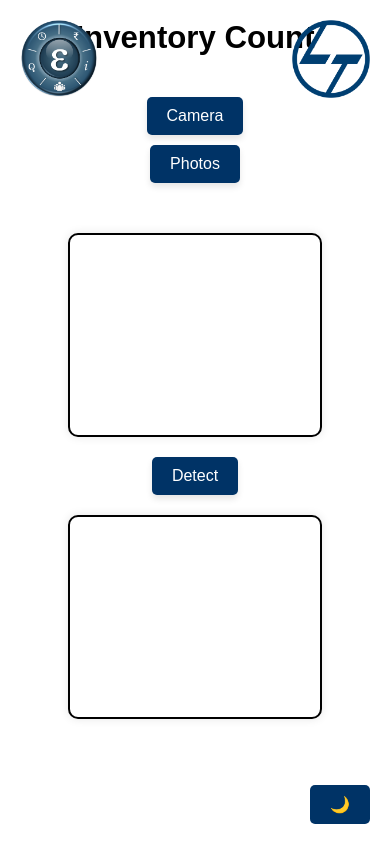
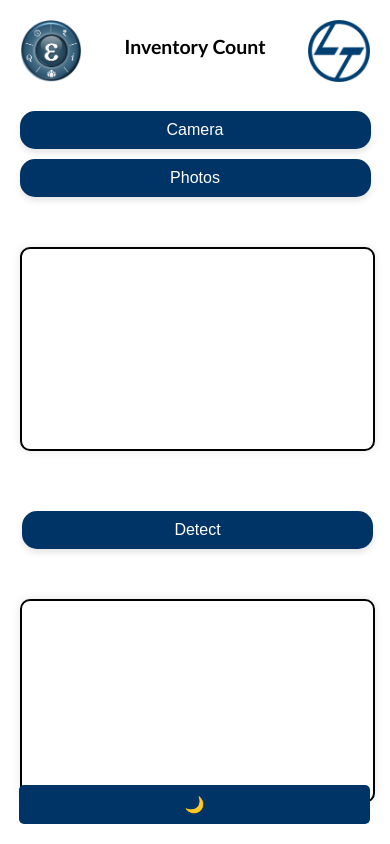
Before and after one commit to Aryannaik217/onnx-tool, a Flask app: page / in a window 390 px wide. Run offline with Flask 3, Linux system fonts and the light colour scheme.

Commit message:
Update styles.css

```diff
--- a/static/styles.css
+++ b/static/styles.css
@@ -1,3 +1,8 @@
+:root {
+    --title-size: 5vw;
+    --logo-width: 10vw;
+}
+
 body {
     font-family: Arial, sans-serif;
     display: flex;
@@ -11,11 +16,12 @@
 }
 
 h1 {
-    font-size: 6vw; /* Responsive font size based on viewport width */
+    font-size: var(--title-size); /* Responsive font size based on viewport width */
     color: #000;
-    margin-top: 20px;
+    margin-top: 35px;
     transition: color 0.3s;
     text-align: center; /* Center the title text */
+    font-family:Calibri;
 }
 
 .top-container {
@@ -26,7 +32,7 @@
 }
 
 .button {
-    padding: 10px 20px;
+    padding: 10px 60px;
     border: none;
     background-color: #003366;
     color: #fff;
@@ -52,8 +58,8 @@
 }
 
 .container {
-    width: 30%;
-    height: 200px;
+    width: 32%;
+    height: 270px;
     display: flex;
     flex-direction: column;
     align-items: center;
@@ -63,6 +69,15 @@
     border-radius: 10px;
     margin: 20px;
     position: relative;
+}
+
+#left-container {
+    position: relative;
+}
+
+#left-container .button {
+    position: absolute;
+    top: 110%;
 }
 
 #left-container img,
@@ -104,7 +119,7 @@
     top: 20px;
     max-width: 196px;
     max-height: 177px;
-    width: 10vw;
+    width: var(--logo-width);
     height: auto;
 }
 
@@ -157,6 +172,7 @@
 
     .container {
         width: 80%;
+        height: 200px;
     }
 
     .top-container {
@@ -169,22 +185,64 @@
     }
 
     .logo {
-        width: 20vw;
+        width: 62px;
+        height: 62px;
     }
 
     h1 {
-        font-size: 8vw; /* Increase font size for smaller screens */
+        font-size: calc(var(--title-size) * 1.00); /* Increase font size for smaller screens */
+    }
+
+    button {
+        width: 90%;
+    }
+
+    .button {
+        border-radius: 15px;
+    }
+
+    .main-container {
+        width: 100%;
+    }
+    .main-container .button {
+        position:static;
+        margin-top: 40px;
+    }
+    .top-container {
+        margin-top: 40px;
+    }
+
+    .container {
+        width: 90%;
+    }
+
+    #left-container .button {
+
+        margin-top: -2px; /* Add margin between buttons */
+        width:100%;
+    }
+    #detect-button{
+        margin-top:30x;
+        margin-bottom:30px;
     }
 }
 
 @media (min-width: 769px) and (max-width: 1024px) {
     h1 {
-        font-size: 5vw; /* Adjust font size for medium screens */
+        font-size: calc(var(--title-size) * 0.83); /* Adjust font size for medium screens */
+    }
+
+    .logo {
+        width: calc(var(--logo-width) * 0.83);
     }
 }
 
 @media (min-width: 1025px) {
     h1 {
-        font-size: 4vw; /* Adjust font size for larger screens */
+        font-size: calc(var(--title-size) * 0.67); /* Adjust font size for larger screens */
+    }
+
+    .logo {
+        width: calc(var(--logo-width) * 0.67);
     }
 }
```
